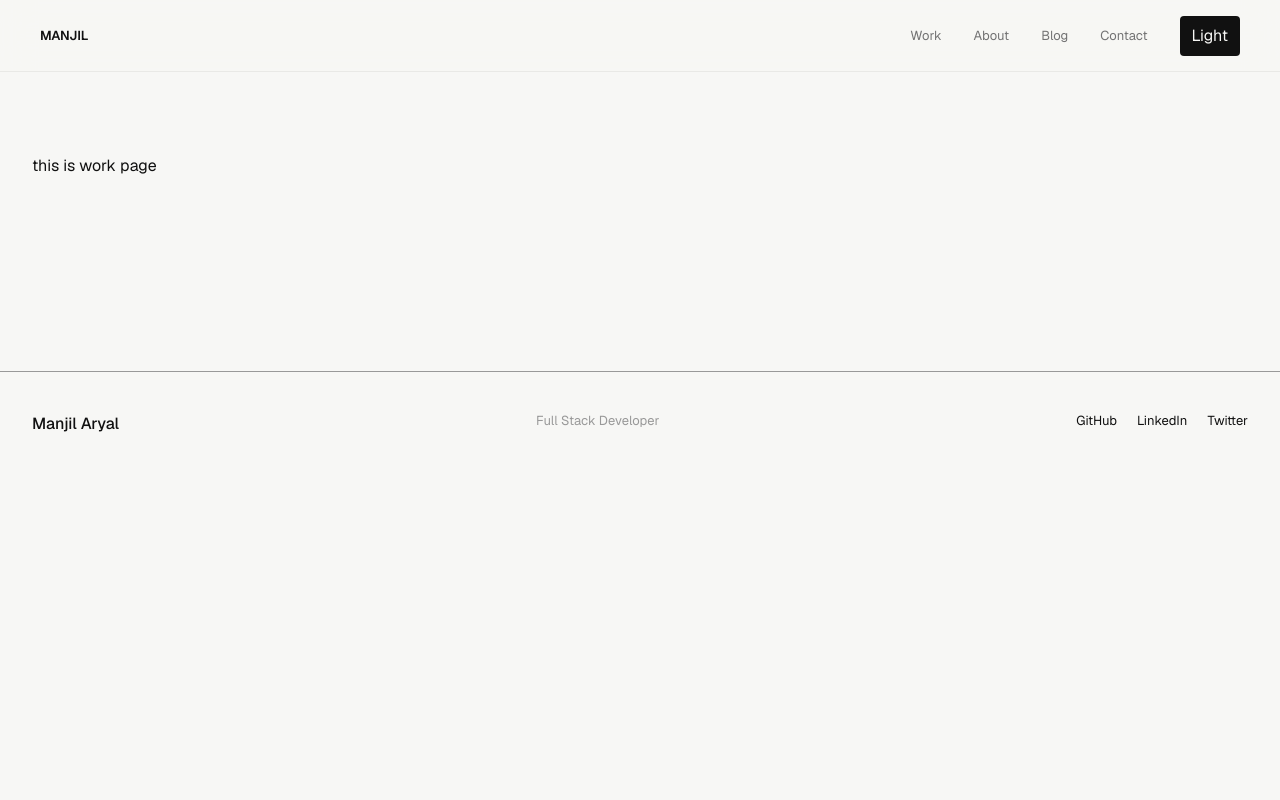
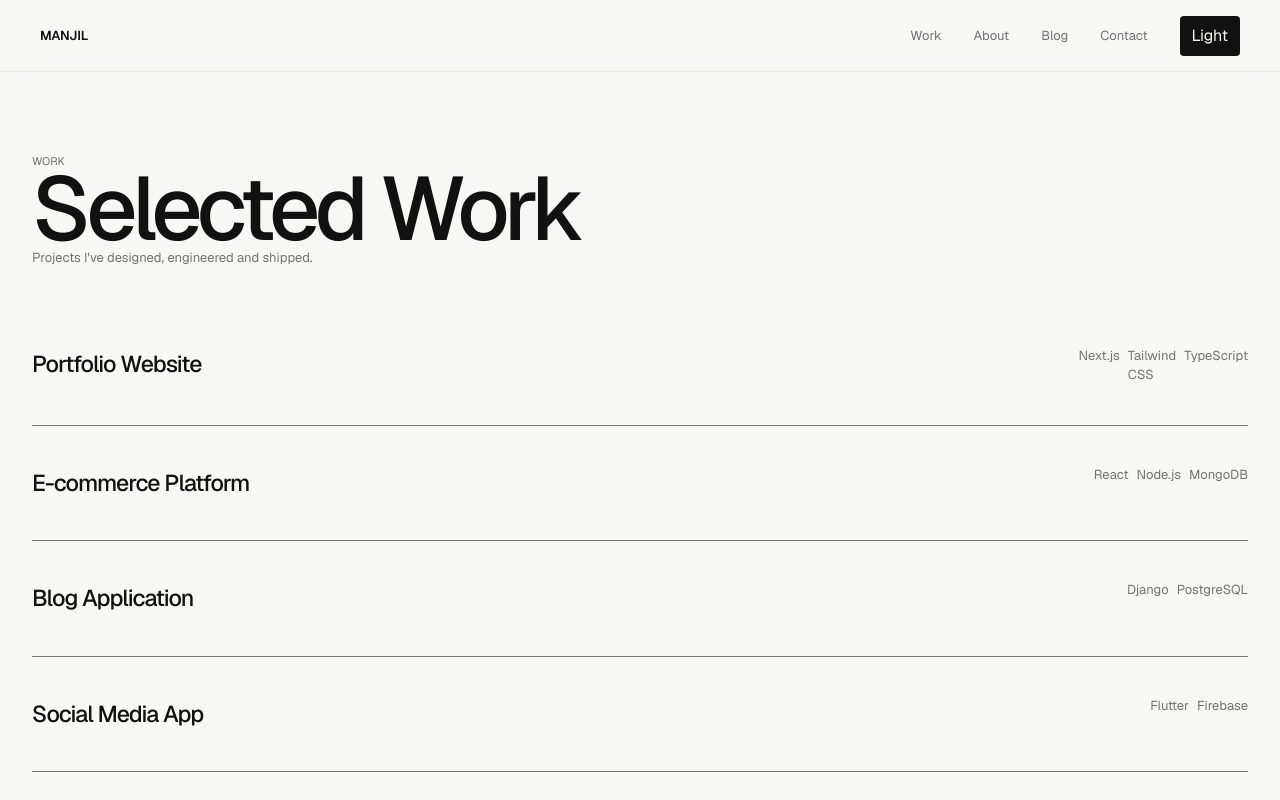
Before and after one commit to User-manjil/Collection-of-Work-Projects, a Next.js app: page /work in a window 1280 px wide. Shown: the top 800 px of the page. Built offline with nearby package versions, Linux system fonts and the light colour scheme.

Commit message:
Implement About and Work pages; add ProjectGrid and ProjectItem components for project display and enhance layout in Intro component

```diff
--- a/app/(public)/about/page.tsx
+++ b/app/(public)/about/page.tsx
@@ -1,7 +1,11 @@
 export default function About(){
     return(
         <>
-        this is about page
+       <section className="section">
+        <div className="container">
+
+        </div>
+       </section>
 
         </>
     )
--- a/app/(public)/work/page.tsx
+++ b/app/(public)/work/page.tsx
@@ -1,8 +1,23 @@
+import ProjectGrid from "@/components/work/ProjectGrid";
+
 export default function work(){
     return(
         <section className="section">
+
             <div className="container">
-                 this is work page
+                <div className="flex flex-col">
+                    <p className="text-xs text-muted">WORK</p>
+                    <h2 className="article-title">Selected Work</h2>
+                    <p className="text-sm text-muted">Projects I've designed, engineered and shipped.</p>
+                </div>
+                <div className="flex mt-10">
+                     <ProjectGrid/>
+                </div>
+
+
+
+
+
             </div>
 
         </section>
--- a/components/home/Intro.tsx
+++ b/components/home/Intro.tsx
@@ -17,6 +17,7 @@ export default function Introduction(){
                 </div>
 
             </div>
+
         </div>
         <TechStack/>
 
--- a/components/work/ProjectGrid.tsx
+++ b/components/work/ProjectGrid.tsx
@@ -0,0 +1,19 @@
+import ProjectItem from "./ProjectItem";
+
+export default function ProjectGrid(){
+    return (
+        <>
+
+        <div className="w-full">
+        <ProjectItem title="Portfolio Website" description="A personal portfolio website built with Next.js, Tailwind CSS, and TypeScript. It showcases my projects, skills, and experience as a full-stack web developer." techStack={["Next.js","Tailwind CSS","TypeScript"]}/>
+        <ProjectItem title="E-commerce Platform" description="An e-commerce platform built with React, Node.js, and MongoDB. It allows users to browse products, add items to their cart, and complete purchases securely." techStack={["React","Node.js","MongoDB"]}/>
+        <ProjectItem title="Blog Application" description="A blog application built with Django and PostgreSQL. It enables users to create, edit, and delete blog posts, as well as comment on and like posts." techStack={["Django","PostgreSQL"]}/>
+        <ProjectItem title="Social Media App" description="A social media application built with Flutter and Firebase. It allows users to create profiles, connect with friends, share posts, and engage with content." techStack={["Flutter","Firebase"]}/>
+
+
+        </div>
+
+
+        </>
+    )
+}
--- a/components/work/ProjectItem.tsx
+++ b/components/work/ProjectItem.tsx
@@ -0,0 +1,18 @@
+export default function ProjectItem({title,description,techStack}:{title:string,description:string,techStack:string[];}){
+    return (
+        <>
+        <div className=" flex py-10 gap-5 w-full border-muted border-b">
+            <div className="flex w-full ">
+            <h3 className="text-[23px]">{title}</h3>
+         {/* <p className="text-muted">{description}</p> */}
+            </div>
+
+        <div className="flex  text-sm text-muted gap-2">
+         {techStack.map((tech:string)=>(
+            <span key={tech}>{tech}</span>
+        ))}
+        </div>
+        </div>
+        </>
+    )
+}
```
